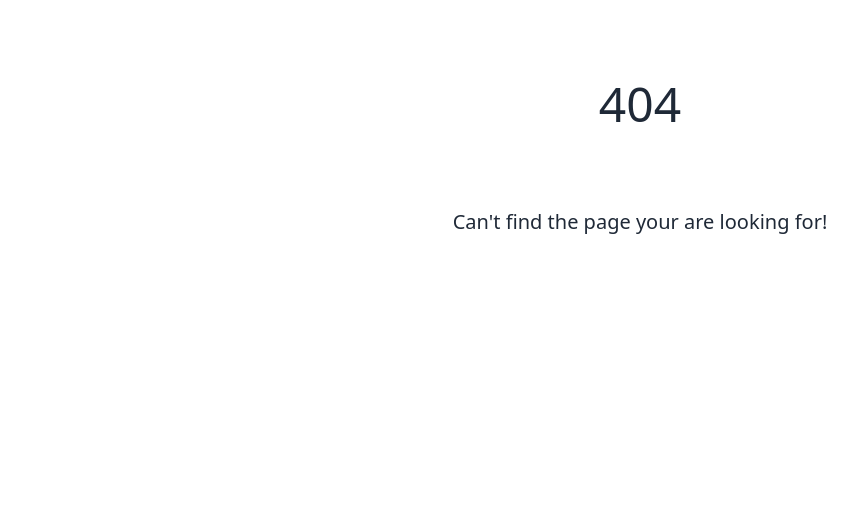
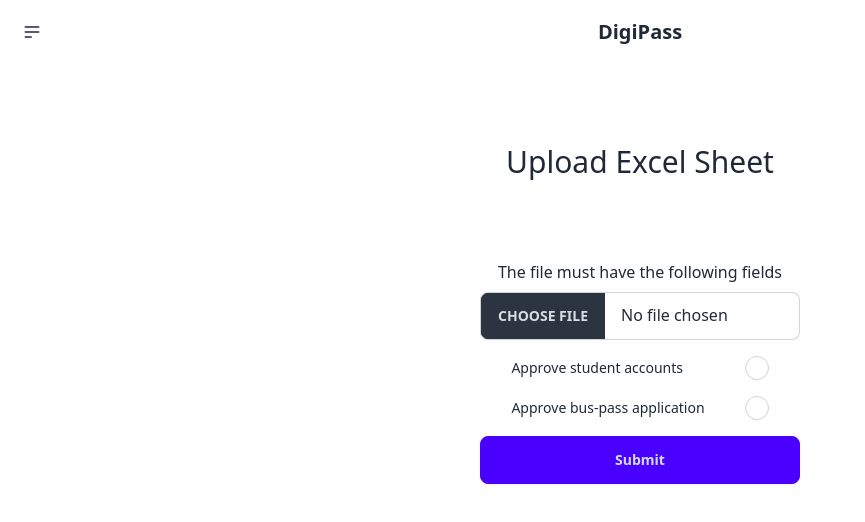
Before and after one commit to Algorithmics-001/bus-pass-web, a React (Vite) app: page /college/bulk in a window 1280 px wide. Before the commit this address had no page. Shown: the top 522 px of the page, without its empty margins (0-865 px from the left). Built offline with nearby package versions, Linux system fonts and the light colour scheme.

Commit message:
multi account approve

```diff
--- a/package.json
+++ b/package.json
@@ -14,7 +14,8 @@
     "js-cookie": "^3.0.5",
     "react": "^18.2.0",
     "react-dom": "^18.2.0",
-    "react-router-dom": "^6.22.3"
+    "react-router-dom": "^6.22.3",
+    "xlsx": "^0.18.5"
   },
   "devDependencies": {
     "@types/react": "^18.2.64",
--- a/src/App.jsx
+++ b/src/App.jsx
@@ -5,6 +5,7 @@ import Home from "./pages/Home";
 import CollegeLogin from "./pages/college/CollegeLogin"
 import CollegeDashboard from "./pages/college/CollegeDashboard"
 import CollegeRequests from "./pages/college/CollegeRequests"
+import CollegeBulkApprove from "./pages/college/CollegeBulkApprove"
 import BusServiceLogin from "./pages/bus-service/BusServiceLogin"
 import BusServiceDashboard from "./pages/bus-service/BusServiceDashboard"
 import BusServiceRequests from "./pages/bus-service/BusServiceRequests"
@@ -22,6 +23,7 @@ export default function App() {
           <Route index element={<CollegeDashboard />} />
           <Route path="login" element={<CollegeLogin />} />
           <Route path="requests" element={<CollegeRequests />} />
+          <Route path="bulk" element={<CollegeBulkApprove/>} />
         </Route>
 
         <Route path="/bus-service">
--- a/src/components/Navbar.jsx
+++ b/src/components/Navbar.jsx
@@ -13,6 +13,7 @@ const Navbar = ({admin}) => {
             <ul tabIndex={0} className="menu menu-sm dropdown-content mt-3 z-[1] p-2 shadow bg-base-100 rounded-box w-52">
               {(admin == "college") ?
               <>
+                <li><Link to="/college/bulk">Bulk</Link></li>
                 <li><Link to="/college/requests">Requests</Link></li>
                 <li><Link to="/about">About</Link></li>
               </>
--- a/src/components/Stats.jsx
+++ b/src/components/Stats.jsx
@@ -2,7 +2,7 @@
 const Stats = ({info}) => {
   return (
     <>
-      <div className="flex flex-col items-center justify-center border shadow-md p-4 rounded-lg w-40 m-2">
+      <div className="flex flex-col items-center justify-center border shadow-md p-4 rounded-lg w-60 m-2">
         <h2 className="text-4xl text-center">{info.number}</h2>
         <h2 className="text-md text-center">{info.text}</h2>
       </div>
--- /dev/null
+++ b/src/pages/college/CollegeBulkApprove.jsx
@@ -0,0 +1,108 @@
+import React, { useState } from "react";
+import * as XLSX from "xlsx";
+import axios from 'axios';
+
+import Navbar from "../../components/Navbar"
+
+const ADMIN="college"
+
+const CollegeBulkApprove = () => {
+
+  const [file, setFile] = useState(null);
+  const [jsonData, setJsonData] = useState([]);
+  const [action, setAction] = useState("");
+
+  const handleActionChange = (event) => {
+    setAction(event.target.value); // Update the state with the selected action
+  };
+
+  const handleApprove = () => {
+
+    if (file) {
+      const reader = new FileReader();
+      reader.onload = (e) => {
+        const data = e.target.result;
+        const workbook = XLSX.read(data, { type: "binary" });
+        const sheetName = workbook.SheetNames[0];
+        const worksheet = workbook.Sheets[sheetName];
+        const json = XLSX.utils.sheet_to_json(worksheet);
+
+        const updatedData = json.map((student) => {
+          return { ...student, STATUS: `${action}`};
+        });
+
+        setJsonData(updatedData);
+        // axios.post('your-api-endpoint', updatedData)
+        //   .then(response => {
+        //     console.log('Data sent to API:', response.data);
+        //
+        //     setJsonData(updatedData);
+        //   })
+        //   .catch(error => {
+        //     console.error('Error sending data to API:', error);
+        //   });
+      };
+
+      reader.readAsBinaryString(file);
+    }
+  };
+
+  return (
+    <>
+      <Navbar admin={ADMIN}/>
+
+      <h1 className="text-3xl text-center mt-20 mb-20">Upload Excel Sheet</h1>
+
+      <div className="flex flex-col items-center justify-center">
+
+        <div>
+          The file must have the following fields
+        </div>
+
+        <input
+          type="file"
+          className="file-input file-input-bordered w-full max-w-xs m-2"
+          accept=".xls,.xlsx"
+          onChange={(e) => setFile(e.target.files[0])}
+        />
+
+        <div className="form-control">
+          <label className="label cursor-pointer">
+            <span className="label-text">Approve student accounts</span>
+            <input
+              type="radio"
+              name="radio-10"
+              className="radio checked:bg-blue-500 ml-10"
+              value="approveStudentAccounts"
+              checked={action === "approveStudentAccounts"}
+              onChange={handleActionChange}
+            />
+          </label>
+          <label className="label cursor-pointer">
+            <span className="label-text">Approve bus-pass application</span>
+            <input
+              type="radio"
+              name="radio-10"
+              className="radio checked:bg-blue-500 ml-10"
+              value="approveBusPassApplication"
+              checked={action === "approveBusPassApplication"}
+              onChange={handleActionChange}
+            />
+          </label>
+        </div>
+
+        <button className="btn btn-primary m-2 w-full max-w-xs" onClick={handleApprove}>Submit</button>
+
+
+        <ul>
+          {jsonData.map((student, index) => (
+            <li key={index}>NAME: {student.NAME} STATUS: {student.STATUS}</li>
+          ))}
+        </ul>
+
+      </div>
+    </>
+  );
+}
+
+export default CollegeBulkApprove;
--- a/src/pages/college/CollegeRequests.jsx
+++ b/src/pages/college/CollegeRequests.jsx
@@ -168,7 +168,7 @@ const AccountRequests = () => {
         </div>
 
         <div className="mt-10 h-screen overflow-scroll">
-          {requests.map((data, index) => (
+          {students.map((data, index) => (
             <Request key={index} info={data} />
           ))}
         </div>
```
Also changed, not shown: 1 other file (tests, documents, lock files or other folders).
